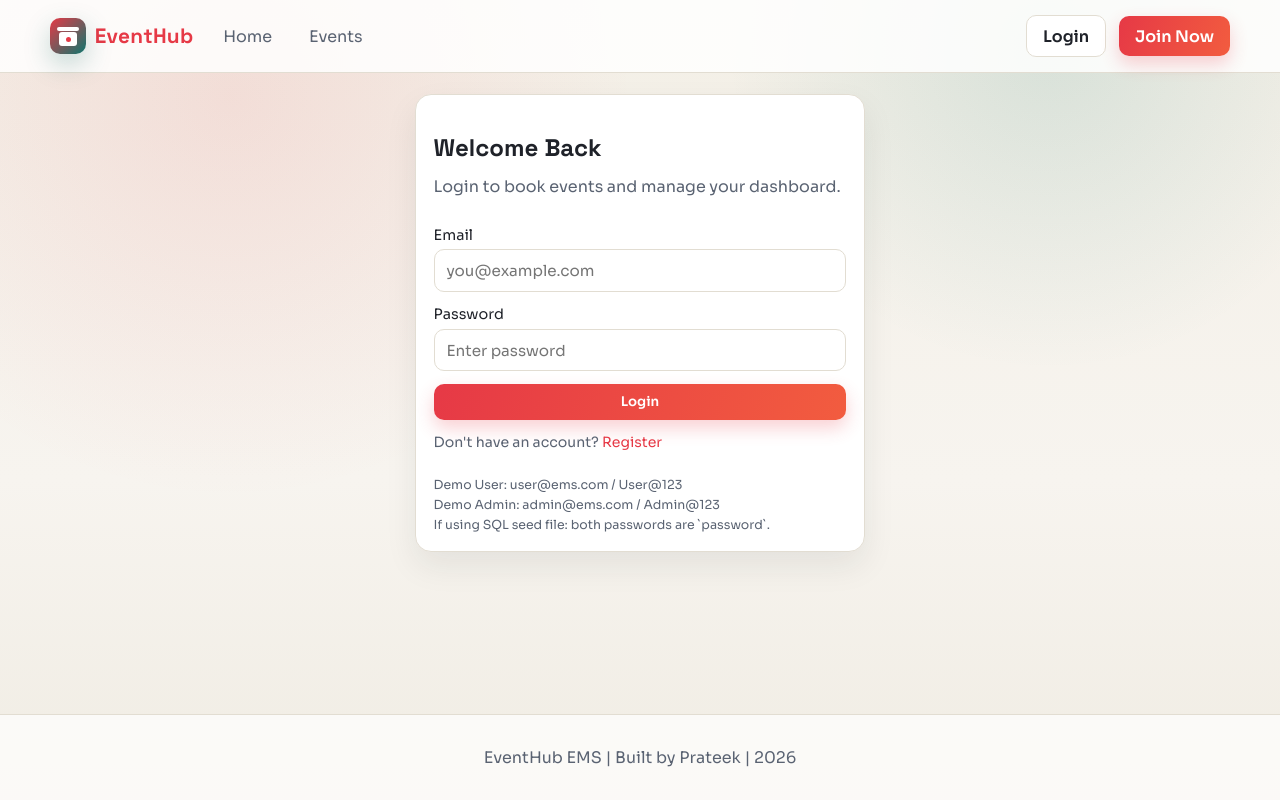
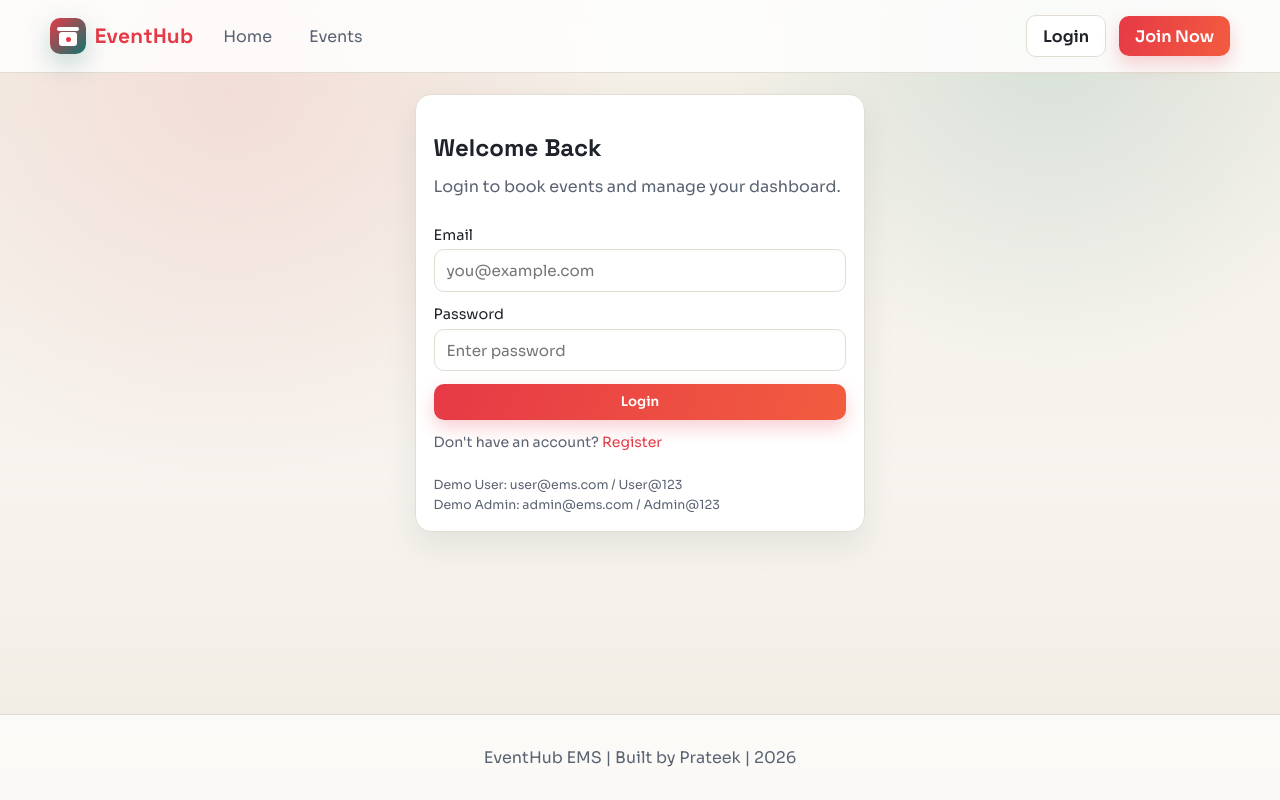
Before and after one commit to Prateek-Gokhale/Event-Management-System-EMS-, a React (Vite) app in the folder frontend/: page /login in a window 1280 px wide. Built offline with nearby package versions, Linux system fonts and the light colour scheme; no server answers.

Commit message:
Remove SQL seed login hint

```diff
--- a/frontend/src/pages/LoginPage.jsx
+++ b/frontend/src/pages/LoginPage.jsx
@@ -72,7 +72,6 @@ function LoginPage() {
         <div className="demo-hint">
           <span>Demo User: user@ems.com / User@123</span>
           <span>Demo Admin: admin@ems.com / Admin@123</span>
-          <span>If using SQL seed file: both passwords are `password`.</span>
         </div>
       </form>
     </div>
```
